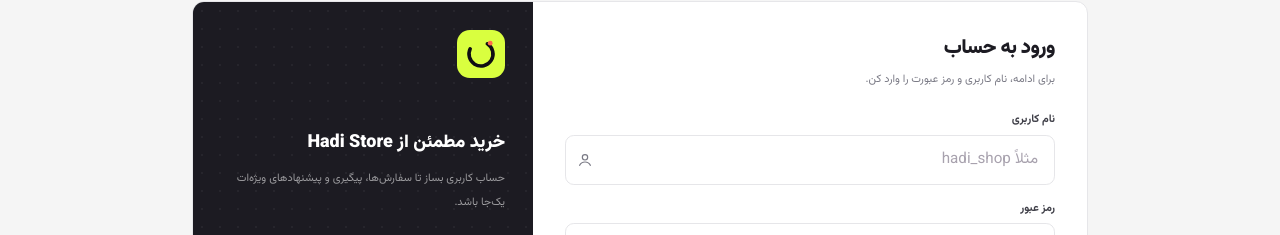
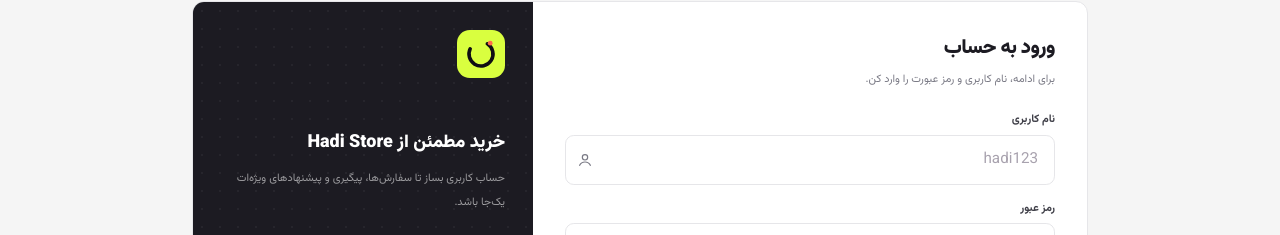
Before and after one commit to hadinmt85/hadi-digital, a Next.js app: page /login in a window 1280 px wide. Shown: the part 168-403 px from the top of the page. Built offline with nearby package versions, Linux system fonts and the light colour scheme; no server answers.

Commit message:
chore: update login username placeholder

```diff
--- a/src/app/login/login-form.tsx
+++ b/src/app/login/login-form.tsx
@@ -24,7 +24,7 @@ export function LoginForm() {
             name="username"
             defaultValue={state.username}
             autoComplete="username"
-            placeholder="مثلاً hadi_shop"
+            placeholder="hadi123"
             className="field pe-10"
             required
           />
```
